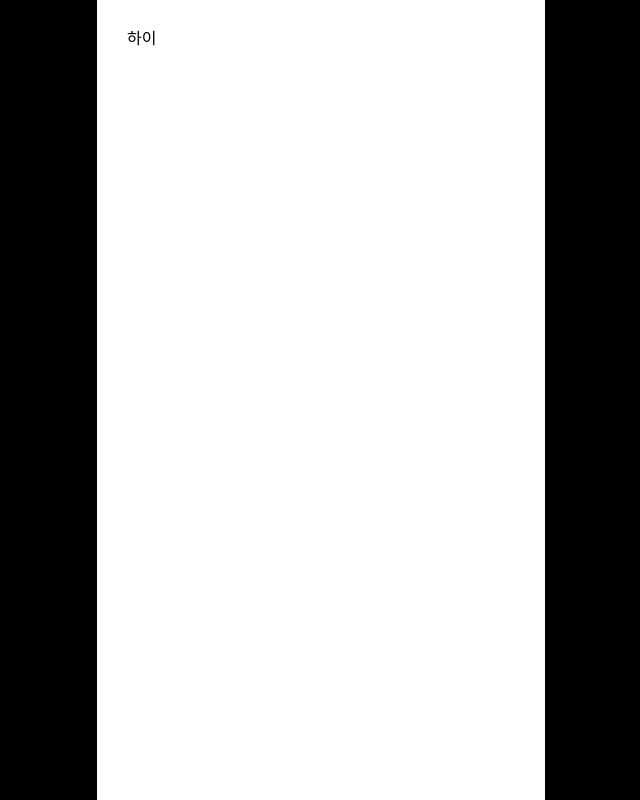
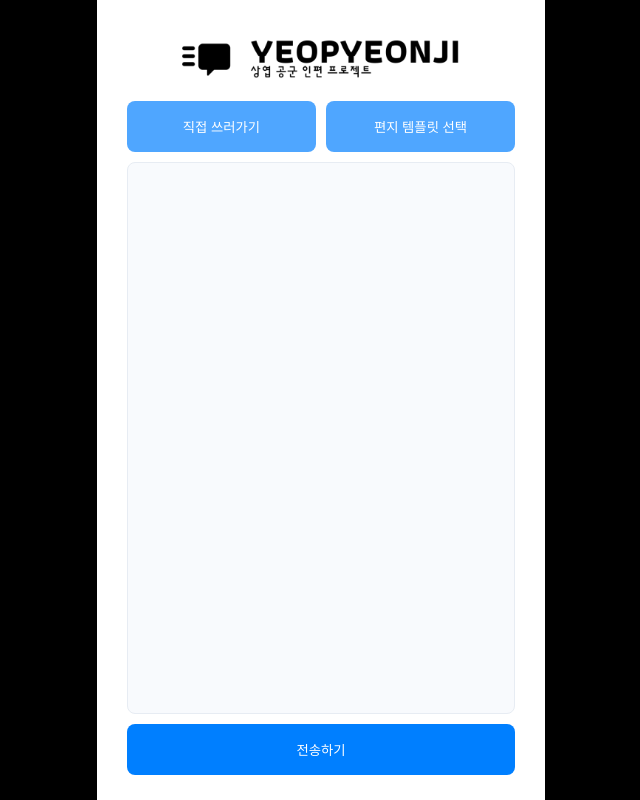
Before and after one commit to kangju2000/yeopyeonji, a React (Vite) app in the folder frontend/: page / in a window 1280 px wide. Shown: the whole page, without its empty margins (319-959 px from the left). Built offline with nearby package versions, Linux system fonts and the light colour scheme.

Commit message:
feat: Home UI 구현 - eslint import 정렬기능 추가

```diff
--- /dev/null
+++ b/frontend/src/pages/Home/Home.styles.ts
@@ -0,0 +1,32 @@
+import styled from 'styled-components';
+
+export const Home = styled.div`
+  display: flex;
+  flex-direction: column;
+  height: 100%;
+`;
+
+export const Header = styled.header`
+  text-align: center;
+  margin-bottom: 10px;
+`;
+
+export const Logo = styled.img`
+  width: 300px;
+`;
+
+export const ButtonBox = styled.div`
+  display: flex;
+  justify-content: space-between;
+  column-gap: 10px;
+`;
+
+export const InputBox = styled.input`
+  width: 100%;
+  height: 100%;
+  margin: 10px 0px;
+  padding: 16px;
+  border: 1px solid #e7ecf3;
+  border-radius: 8px;
+  background-color: #f8fafd;
+`;
--- a/frontend/src/pages/Home/Home.tsx
+++ b/frontend/src/pages/Home/Home.tsx
@@ -1,5 +1,20 @@
+import Button from '@/components/Button/Button';
+import * as S from '@/pages/Home/Home.styles';
+
 function Home() {
-  return <div>하이</div>;
+  return (
+    <S.Home>
+      <S.Header>
+        <S.Logo src="src/assets/logo.png" />
+      </S.Header>
+      <S.ButtonBox>
+        <Button color="secondary">직접 쓰러가기</Button>
+        <Button color="secondary">편지 템플릿 선택</Button>
+      </S.ButtonBox>
+      <S.InputBox readOnly />
+      <Button>전송하기</Button>
+    </S.Home>
+  );
 }
 
 export default Home;
--- a/frontend/src/styles/GlobalStyles.ts
+++ b/frontend/src/styles/GlobalStyles.ts
@@ -7,6 +7,7 @@ export const GlobalStyles = createGlobalStyle`
     box-sizing: border-box;
     margin: 0;
     padding: 0;
+    outline: none;
   }
   html {
     scroll-behavior: smooth;
@@ -25,4 +26,5 @@ export const GlobalStyles = createGlobalStyle`
   a {
     text-decoration: none;
   }
+
 `;
```
Also changed, not shown: frontend/.eslintrc.js, frontend/src/assets/logo.png (added), 1 other file (tests, documents, lock files or other folders).
